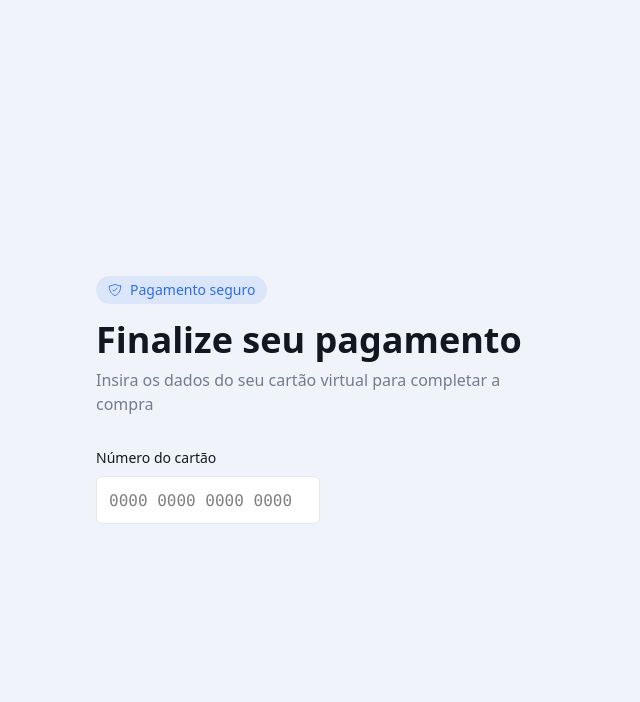
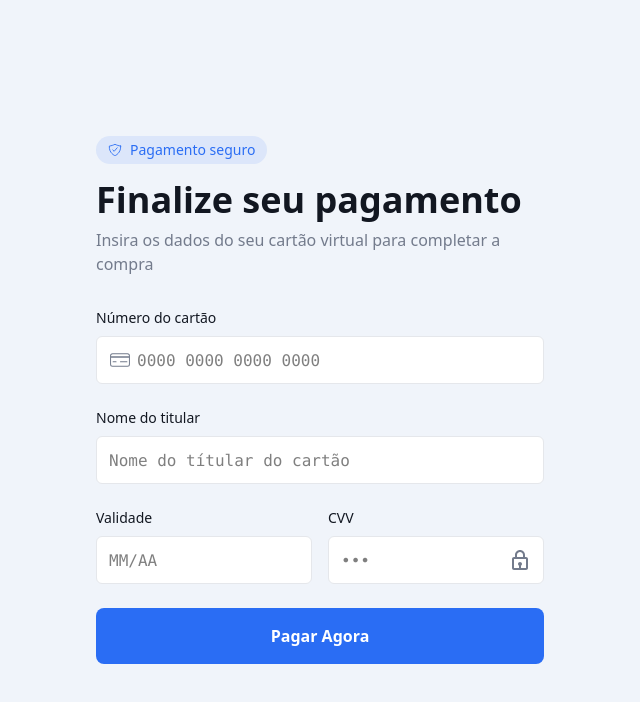
Before and after one commit to ErikeRJK/pagamento-app, a React (Vite) app: page / in a window 1280 px wide. Shown: the top 702 px of the page, without its empty margins (0-640 px from the left). Built offline with nearby package versions, Linux system fonts and the light colour scheme.

Commit message:
add components Button and input

```diff
--- /dev/null
+++ b/src/components/CustomButton/index.jsx
@@ -0,0 +1,7 @@
+export default function CustomButton({children}){
+    return(
+        <button className="w-full h-14 bg-[#2a6df4] text-white font-semibold rounded-lg">
+            {children}
+        </button>
+    )
+}
--- a/src/components/CustomInput/index.jsx
+++ b/src/components/CustomInput/index.jsx
@@ -1,17 +1,36 @@
-export default function CustomInput() {
+export default function CustomInput({ label, type, placeholder, icon, rightIcon }) {
+  const id = label.toLowerCase().trim().replace(/ /g, "-")
+
   return (
     <div className="space-y-2 flex flex-col">
-      <label htmlFor="cardNumber" className="text-sm text-[#121721]">
-        Número do cartão
+      <label htmlFor={id} className="text-sm text-[#121721]">
+        {label}
       </label>
-      <input
-        type="text"
-        id="cardNumber"
-        placeholder="0000 0000 0000 0000"
-        className="h-12 font-mono w-[50%] text-base bg-white
-                    border border-[#e5e7eb] rounded-md py-2 px-3
-                    outline-none "
-      />
+
+      <div className="relative w-full">
+        <input
+          type={type}
+          id={id}
+          placeholder={placeholder}
+          className={`h-12 font-mono text-base w-full
+                    bg-white border border-[#e5e7eb]
+                    rounded-md py-2 px-3 outline-none ${icon && "pl-10"}`}
+        />
+
+        {icon && (
+          <div className="absolute left-3 top-1/2 -translate-y-1/2
+           text-[#737b8c] text-2xl">
+            {icon}
+          </div>
+        )}
+
+        {rightIcon && (
+          <div className="absolute right-3 top-1/2 -translate-y-1/2
+           text-[#737b8c] text-2xl">
+            {rightIcon}
+          </div>
+        )}
+      </div>
     </div>
   );
 }
--- a/src/components/PaymentForm.jsx
+++ b/src/components/PaymentForm.jsx
@@ -1,9 +1,37 @@
+import { CiCreditCard1 } from "react-icons/ci";
+import { BiLock } from "react-icons/bi";
 import CustomInput from "./customInput";
+import CustomButton from "./CustomButton";
 
 export default function PaymentForm() {
   return (
     <form className="space-y-6">
-      <CustomInput/>
+      <CustomInput
+        label="Número do cartão"
+        type="text"
+        placeholder="0000 0000 0000 0000"
+        icon={<CiCreditCard1 />}
+      />
+
+      <CustomInput
+        label="Nome do titular"
+        type="text"
+        placeholder="Nome do títular do cartão"
+      />
+
+      <div className="grid grid-cols-2 gap-4">
+        <CustomInput label="Validade" type="text" placeholder="MM/AA" />
+
+        <CustomInput
+          label="CVV"
+          type="text"
+          placeholder="•••"
+          rightIcon={<BiLock />}
+        />
+      </div>
+      <CustomButton>
+        Pagar Agora
+      </CustomButton>
     </form>
   );
 }
```
